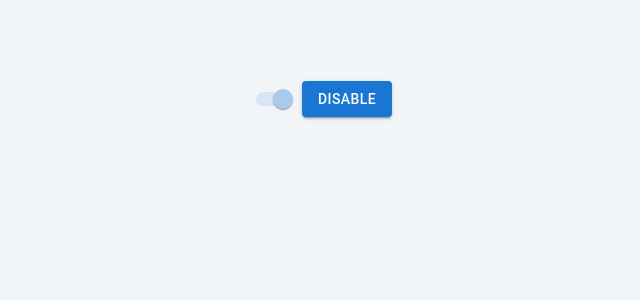
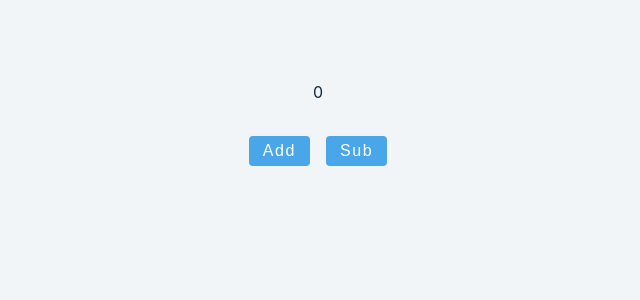
Before and after one commit to alivarastepour/react, a React (Create React App) app: page / in a window 1280 px wide. Shown: the top 300 px of the page, without its empty margins (322-962 px from the left). Built offline with nearby package versions, Linux system fonts and the light colour scheme.

Commit message:
singleton design pattern

```diff
--- a/src/App.js
+++ b/src/App.js
@@ -1,5 +1,5 @@
 import React from "react";
-import Setup from "./tutorial/28-MUI/Switch";
+import Setup from "./tutorial/DesignPatterns/Singleton";
 function App() {
   return (
     <div className="container">
--- /dev/null
+++ b/src/tutorial/DesignPatterns/Singleton/Singleton.js
@@ -0,0 +1,28 @@
+
+let ins = null;
+let counter = 0;
+
+class Singleton {
+    constructor() {
+        if (ins) {
+            throw new Error('cant do that')
+        }
+        ins = this
+
+    }
+
+    add() {
+        return ++counter;
+    }
+
+    sub() {
+       return --counter;
+    }
+
+    getCount(){
+        return counter;
+    }
+}
+
+const sin = new Singleton();
+export default sin;
--- /dev/null
+++ b/src/tutorial/DesignPatterns/Singleton/index.js
@@ -0,0 +1,16 @@
+import sin from "./Singleton";
+
+const Setup = () =>{
+    console.log(sin.getCount());
+    return <>
+        <div>{sin.getCount()}</div>
+        <div>
+            <button className='btn' onClick={() => sin.add()}>add</button>
+            <button className='btn' onClick={() => sin.sub()}>sub</button>
+        </div>
+    </>
+}
+// this pattern is not good(anti pattern)
+// unexpected global behaviour
+// not causing component to re render
+export default Setup;
```
